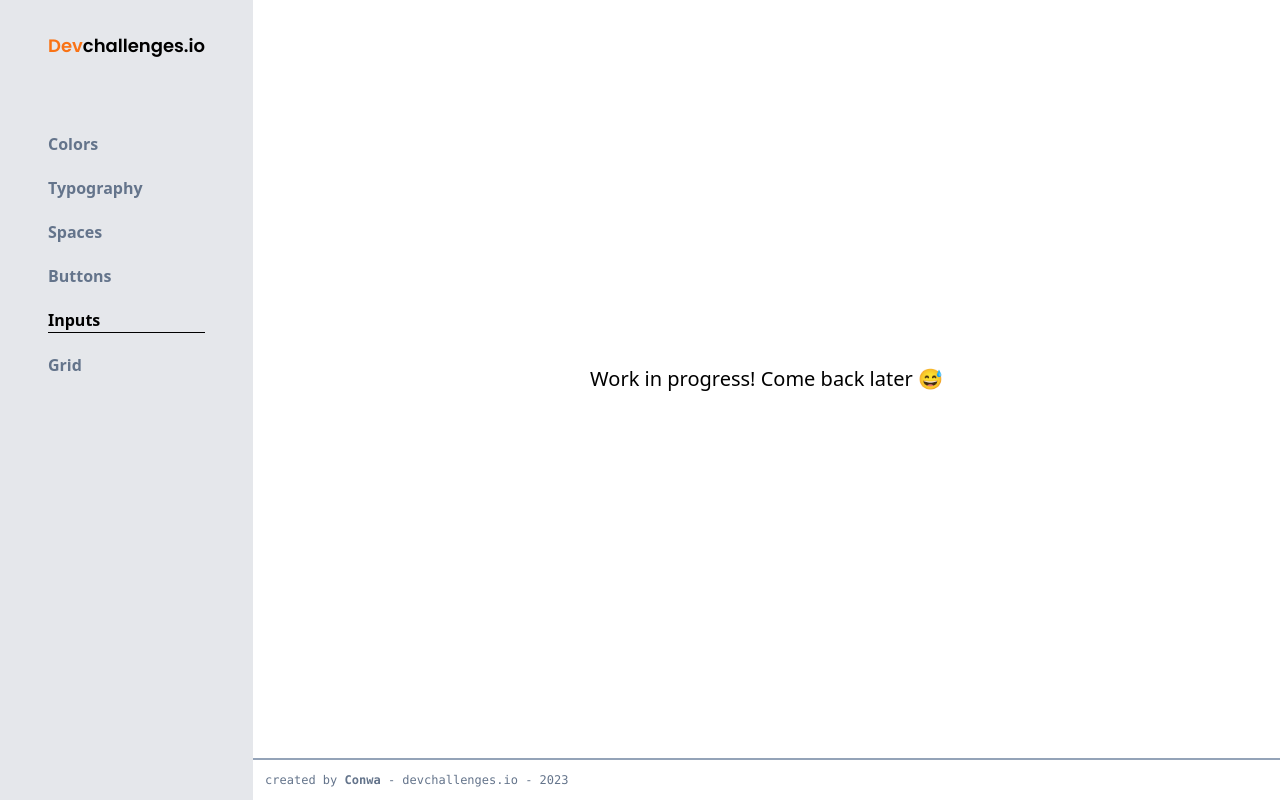
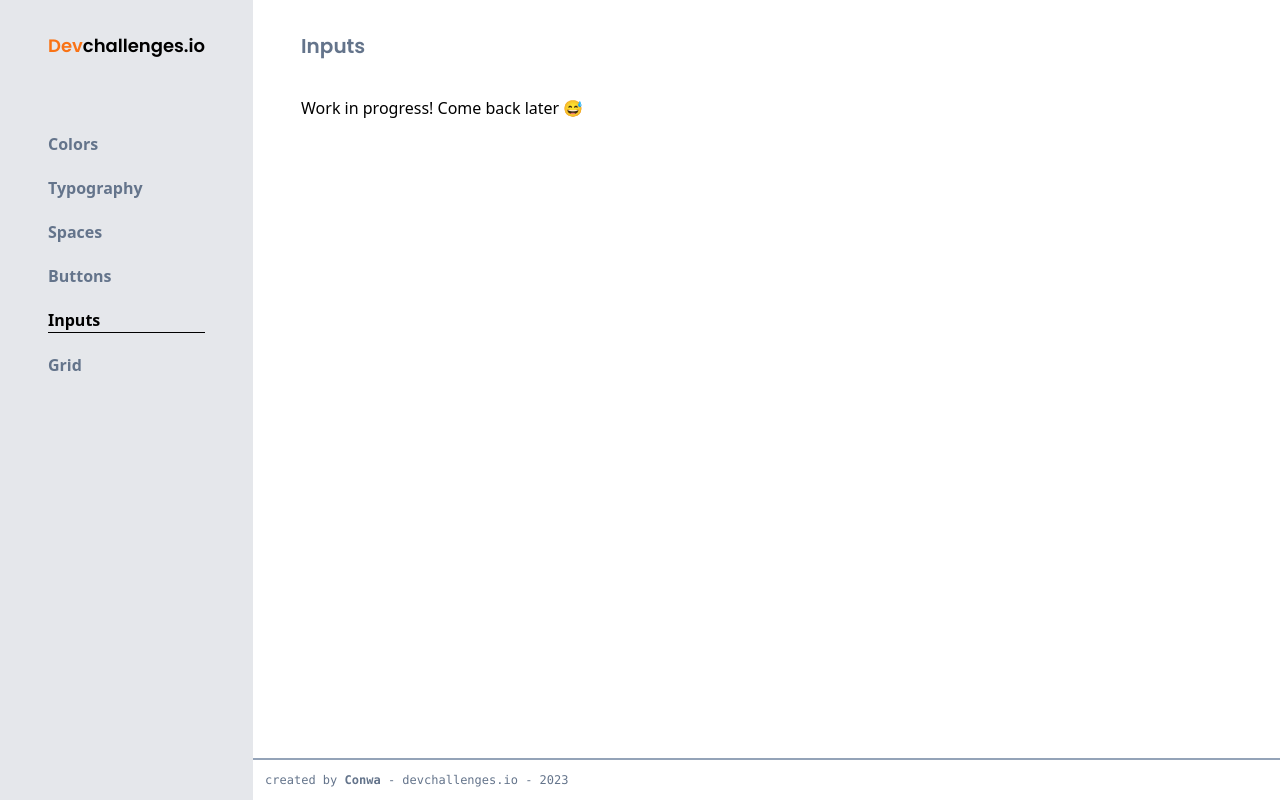
Before and after one commit to Conwa/reusable-button-component, a React (Vite) app: page /inputs in a window 1280 px wide. Built offline with nearby package versions, Linux system fonts and the light colour scheme.

Commit message:
input folder and components created

```diff
--- a/src/components/ButtonList/Button.jsx
+++ b/src/components/ButtonList/Button.jsx
@@ -1,3 +1,4 @@
+/* eslint-disable react/prop-types */
 const ButtonVariant = {
   text: "bg-white hover:bg-blue-100 text-blue-500 border-0",
   outline: "border-blue-500 bg-white hover:bg-blue-100 text-blue-500",
--- /dev/null
+++ b/src/components/InputList/Input.jsx
@@ -0,0 +1,5 @@
+const Input = () => {
+  return <h1>Work in progress! Come back later 😅</h1>;
+};
+
+export default Input;
--- /dev/null
+++ b/src/components/InputList/InputList.jsx
@@ -0,0 +1,17 @@
+import Input from "./Input";
+
+const InputList = () => {
+  return (
+    <div className="flex w-full flex-col items-start gap-5 pb-6 ps-12 pt-8">
+      <h1
+        style={{ fontFamily: "Poppins" }}
+        className="pb-4 text-xl font-semibold text-slate-500"
+      >
+        Inputs
+      </h1>
+      <Input />
+    </div>
+  );
+};
+
+export default InputList;
--- a/src/main.jsx
+++ b/src/main.jsx
@@ -7,6 +7,7 @@ import { createBrowserRouter, RouterProvider } from "react-router-dom";
 import "./index.css";
 import ButtonView from "./routes/ButtonView.jsx";
 import Homepage from "./routes/Homapage.jsx";
+import InputView from "./routes/InputView.jsx";
 import WorkInProgress from "./routes/WorkInProgress.jsx";
 
 const router = createBrowserRouter([
@@ -32,7 +33,7 @@ const router = createBrowserRouter([
       },
       {
         path: "inputs",
-        element: <WorkInProgress />,
+        element: <InputView />,
       },
       {
         path: "grid",
--- /dev/null
+++ b/src/routes/InputView.jsx
@@ -0,0 +1,11 @@
+import InputList from "../components/InputList/InputList";
+
+const InputView = () => {
+  return (
+    <div className="max-w-screen flex h-full">
+      <InputList />
+    </div>
+  );
+};
+
+export default InputView;
```
